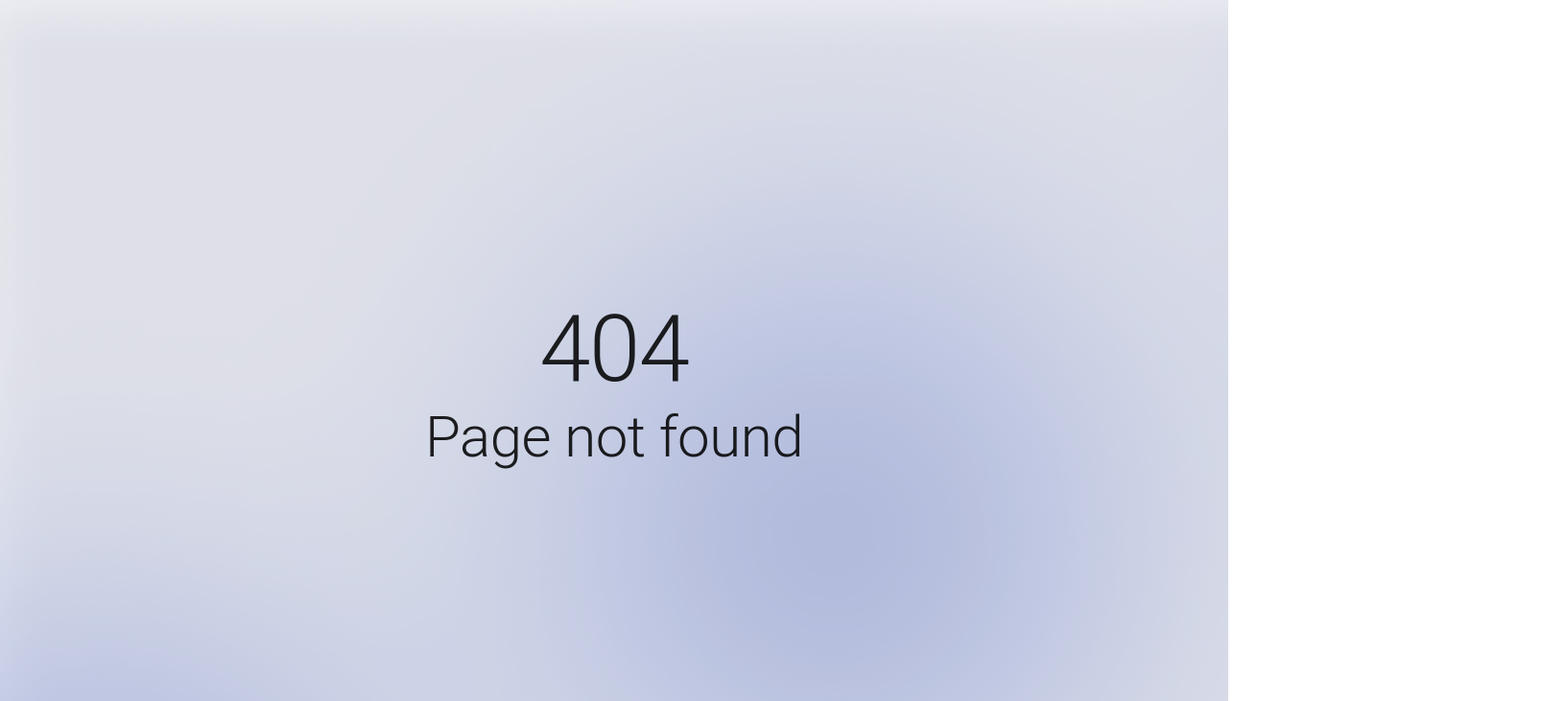
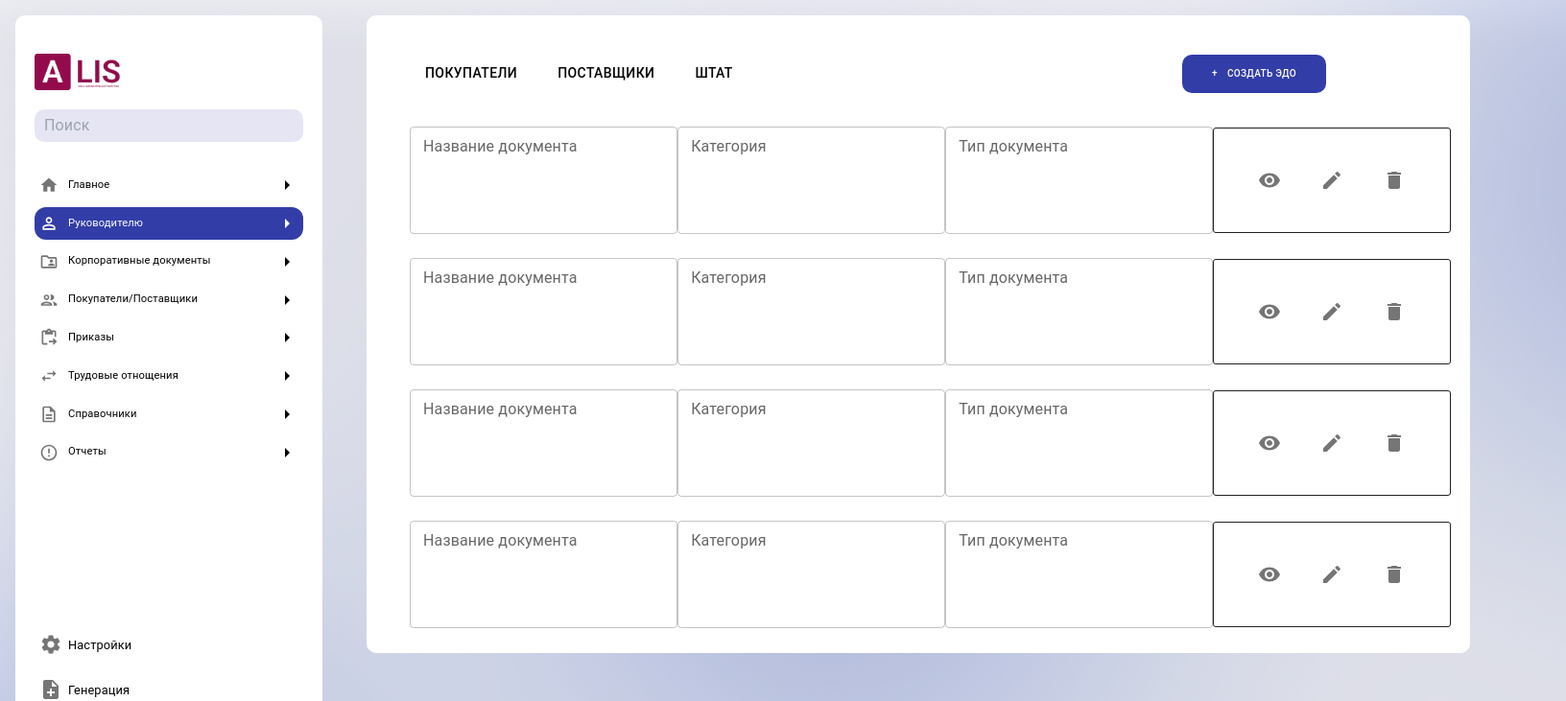
Before and after one commit to DonJuvn/alis-client, a React (Vite) app: page /documents in a window 1280 px wide. Before the commit this address had no page. Shown: the top 731 px of the page at 96% size, 1632 px wide, since content can reach past the window. Built offline with nearby package versions, Linux system fonts and the light colour scheme.

Commit message:
added:DocumentForm with buttons and text-fields

```diff
--- a/src/components/Auth/Registration.jsx
+++ b/src/components/Auth/Registration.jsx
@@ -87,7 +87,7 @@ const Register = () => {
           </Button>
         </form>
         <div className="mt-3 flex flex-col gap-2 md:flex-row md:gap-5">
-          <span>Есть учетноая запись</span>
+          <span>Есть учетная запись</span>
           <Link
             component={RouterLink}
             to="/login"
--- /dev/null
+++ b/src/components/Client page/DocumentForm.jsx
@@ -0,0 +1,167 @@
+import { Button, TextField, IconButton } from '@mui/material';
+import { Delete, Edit, Visibility } from '@mui/icons-material';
+import { useState, useRef, useEffect } from 'react';
+
+const DocumentForm = () => {
+  const [activeTab, setActiveTab] = useState(null);
+  const containerRef = useRef(null);
+
+  useEffect(() => {
+    const handleOutsideClick = event => {
+      if (
+        containerRef.current &&
+        !containerRef.current.contains(event.target)
+      ) {
+        setActiveTab(null);
+      }
+    };
+
+    document.addEventListener('mousedown', handleOutsideClick);
+
+    return () => {
+      document.removeEventListener('mousedown', handleOutsideClick);
+    };
+  }, []);
+
+  const handleTabChange = tab => {
+    setActiveTab(prevTab => (prevTab === tab ? prevTab : tab));
+  };
+
+  return (
+    <div
+      style={{
+        padding: '10px 100px 50px 100px',
+        margin: '0 30px',
+        backgroundColor: 'white',
+        width: '1150px',
+        height: '665px',
+        borderRadius: '10px',
+      }}
+    >
+      <div
+        style={{ display: 'flex', marginBottom: '35px', marginLeft: '-55px' }}
+      >
+        {['покупатели', 'поставщики', 'штат'].map(tab => (
+          <Button
+            key={tab}
+            onClick={() => handleTabChange(tab)}
+            onFocus={() => setActiveTab(tab)}
+            style={{
+              fontSize: '14px',
+              padding: '8px 16px',
+              marginRight: '10px',
+              marginTop: '30px',
+              borderRadius: '10px',
+              backgroundColor: activeTab === tab ? '#323DA7' : 'white',
+              color: activeTab === tab ? 'white' : '#040101',
+              '&:hover': {
+                backgroundColor: '#323DA7',
+                color: 'white',
+              },
+              '&:focus': {
+                backgroundColor: '#323DA7',
+                color: 'white',
+              },
+            }}
+          >
+            {tab}
+          </Button>
+        ))}
+        <div style={{ marginLeft: 'auto', marginTop: 'auto' }}>
+          <Button
+            onClick={() => {}}
+            style={{
+              display: 'flex',
+              width: '150px',
+              height: '40px',
+              fontSize: '10px',
+              padding: '1px 20px  ',
+              marginTop: '10px',
+              marginRight: '50px',
+              borderRadius: '10px',
+              backgroundColor: '#323DA7',
+              color: 'white',
+              '&:hover': {
+                backgroundColor: '#2e2e9b',
+                color: 'white',
+              },
+              '&:focus': {
+                backgroundColor: '#2e2e9b',
+                color: 'white',
+              },
+            }}
+          >
+            <span style={{ marginRight: '10px', text: 'bold' }}>+</span> Создать
+            ЭДО
+          </Button>
+        </div>
+      </div>
+      <div style={{ display: 'flex', flexDirection: 'column', gap: '25px' }}>
+        {[1, 2, 3, 4].map(index => (
+          <div
+            key={index}
+            style={{
+              display: 'flex',
+              alignItems: 'center',
+              marginLeft: '-55px',
+            }}
+          >
+            <TextField
+              label="Название документа"
+              variant="outlined"
+              size="small"
+              style={{ width: '45%' }}
+              InputProps={{ className: 'h-28 text-center text-black' }}
+              InputLabelProps={{ className: 'text-black' }}
+            />
+            <TextField
+              label="Категория"
+              variant="outlined"
+              size="small"
+              style={{ width: '45%' }}
+              InputProps={{ className: 'h-28 text-center text-black' }}
+              InputLabelProps={{ className: 'text-black' }}
+            />
+            <TextField
+              label="Тип документа"
+              variant="outlined"
+              size="small"
+              style={{ width: '45%', textAlign: 'center', justify: 'center' }}
+              InputProps={{ className: 'h-28 text-center text-black' }}
+              InputLabelProps={{
+                className: 'text-black ',
+                style: { textAlign: 'center' },
+              }}
+            />
+            <div
+              style={{
+                display: 'flex',
+                flexDirection: 'row',
+                gap: '25px',
+                border: '1px solid',
+                width: '400px',
+                height: '110px',
+                justifyContent: 'center',
+                marginRight: '-80px',
+                borderRadius: '3px',
+              }}
+            >
+              {' '}
+              <IconButton>
+                <Visibility />
+              </IconButton>
+              <IconButton>
+                <Edit />
+              </IconButton>
+              <IconButton>
+                <Delete />
+              </IconButton>
+            </div>
+          </div>
+        ))}
+      </div>
+    </div>
+  );
+};
+
+export default DocumentForm;
--- a/src/components/Sidebar/menu.jsx
+++ b/src/components/Sidebar/menu.jsx
@@ -22,7 +22,7 @@ export const menu = [
     id: 'simple-income',
     title: 'Руководителю',
     icon: <PermIdentity />,
-    link: '/simple-income',
+    link: '/documents',
   },
   {
     id: 'payments',
--- a/src/routes/Routes.jsx
+++ b/src/routes/Routes.jsx
@@ -6,6 +6,7 @@ import { ErrorPage } from '../utils/ErrorPage.jsx';
 import { Editor } from '../components/Editor/Editor.jsx';
 import Login from '../components/Auth/Login.jsx';
 import Register from '../components/Auth/Registration.jsx';
+import DocumentForm from '../components/Client page/DocumentForm.jsx';
 
 export const router = createBrowserRouter([
   {
@@ -25,6 +26,7 @@ export const router = createBrowserRouter([
         path: 'register',
         element: <Register />, // регистрация
       },
+
       {
         path: '/',
         element: <MainLayout />,
@@ -34,6 +36,10 @@ export const router = createBrowserRouter([
             index: true,
             element: <Editor />,
           },
+          {
+            path: 'documents',
+            element: <DocumentForm />,
+          },
         ],
       },
     ],
--- a/src/utils/Theme.jsx
+++ b/src/utils/Theme.jsx
@@ -24,7 +24,11 @@ export const ThemeProvider = ({ children }) => {
 
   return (
     <ThemeContext.Provider value={{ theme, handleThemeChange }}>
-      <CssBaseline />
+      <CssBaseline sx={{
+        '&.Mui-selected':{
+
+        }
+      }} />
       {children}
     </ThemeContext.Provider>
   );
```
